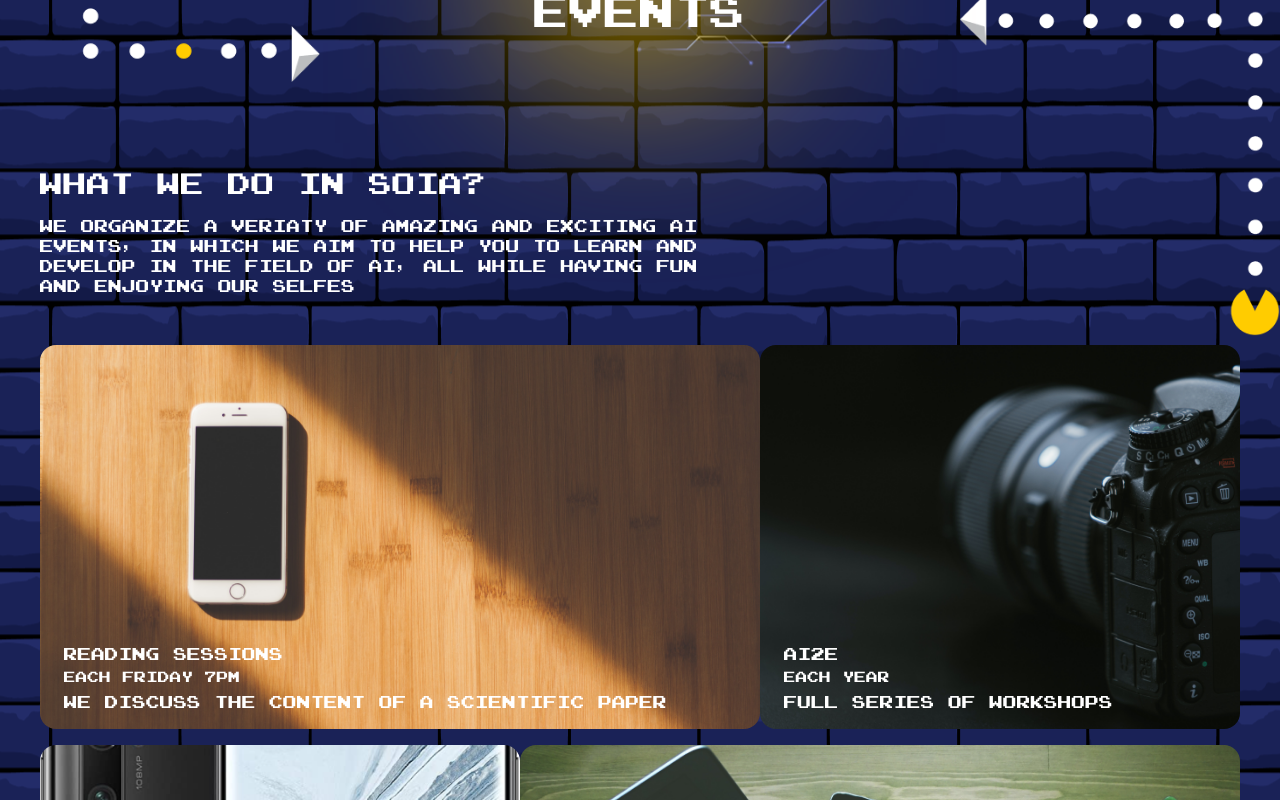
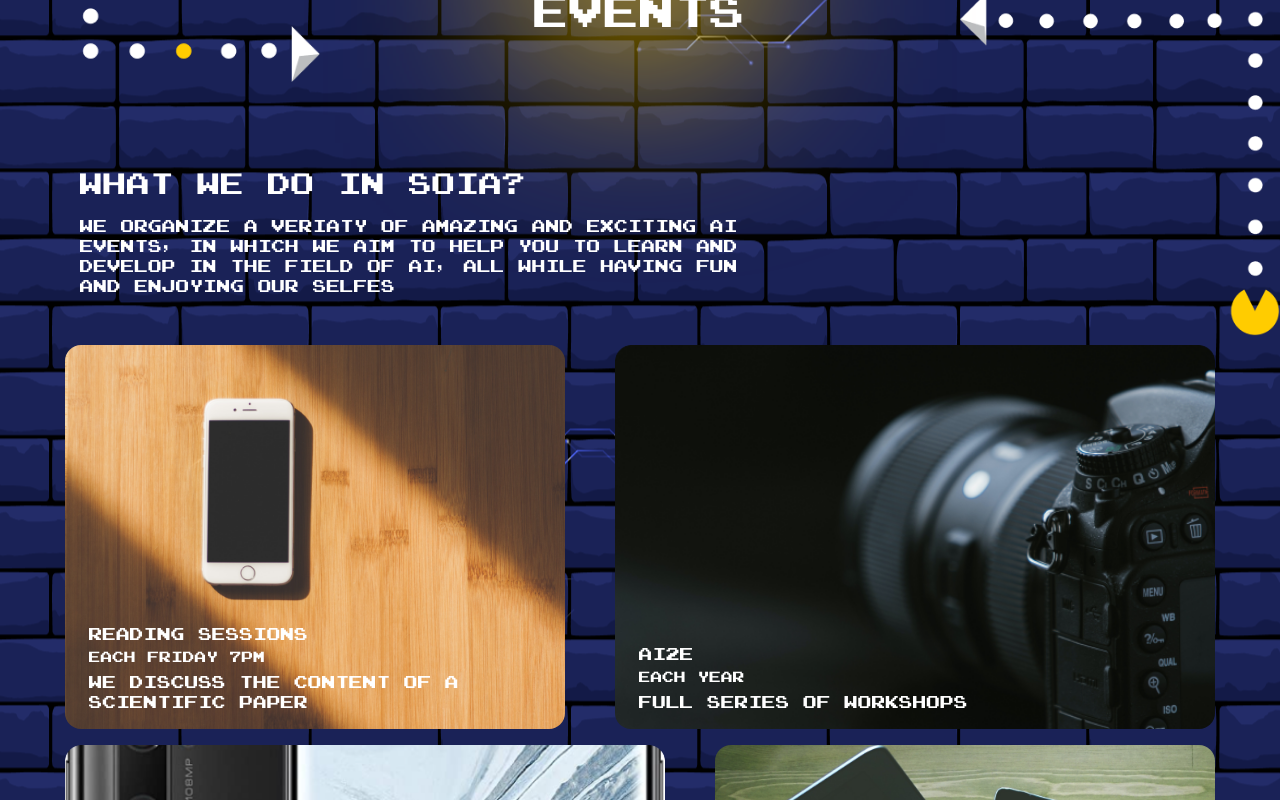
Before and after one commit to SchoolofAI-Algiers/WelcomeDay22, a Next.js app: page / in a window 1280 px wide. Shown: the part 620-1420 px from the top of the page. Built offline with nearby package versions, Linux system fonts and the light colour scheme.

Commit message:
fix event

```diff
--- a/components/eventSection.jsx
+++ b/components/eventSection.jsx
@@ -8,28 +8,28 @@ function EventsSection() {
       desc: "We discuss the content of a scientific paper",
       date: "Each Friday 7pm ",
       picture: "bg-event1",
-      width: "md:w-3/5 w-full",
+      width: "md:w-5/12 w-full",
     },
     {
       title: "AI2E",
       desc: "Full series of workshops ",
       date: "Each year",
       picture: "bg-event2",
-      width: "md:w-2/5 w-full",
+      width: "md:w-6/12 w-full",
     },
     {
       title: "HAICK",
       desc: "An AI hackathone ",
       date: "Each year",
       picture: "bg-event3",
-      width: "md:w-2/5 w-full",
+      width: "md:w-6/12 w-full",
     },
     {
       title: "Guide d’achat",
       desc: "30/12/2021",
       date: "Les meilleurs ensembles Apple",
       picture: "bg-event4",
-      width: "md:w-3/5 w-full",
+      width: "md:w-5/12 w-full",
     },
   ];
   return (
@@ -53,7 +53,7 @@ function EventsSection() {
           <h1 className=" text-xl md:text-2xl lg:text-3xl xl:text-4xl">
             Events
           </h1>
-          <div className="w-full    flex flex-col items-start mt-8   md:mt-12 lg:mt-24">
+          <div className="w-full  md:ml-20  flex flex-col items-start mt-8   md:mt-12 lg:mt-24">
             <p className="text-lg md:text-2xl lg:text-2xl xl:text-2xl mt-10">
               What we do in SOIA?
             </p>
@@ -68,7 +68,7 @@ function EventsSection() {
         </div>
         {/* Body */}
         <div className="   my-10">
-          <div className="md:flex  justify-end my-10 flex-wrap  w-full ">
+          <div className="md:flex  justify-around my-10 flex-wrap  w-full ">
             {events.map((item, index) => {
               return (
                 <ImageEvent
```
